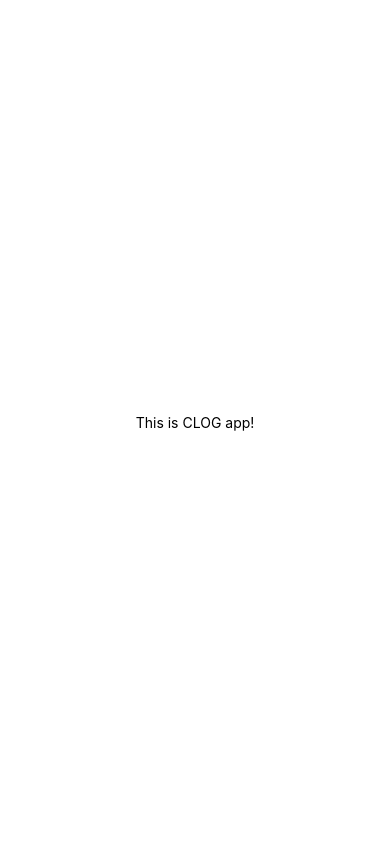
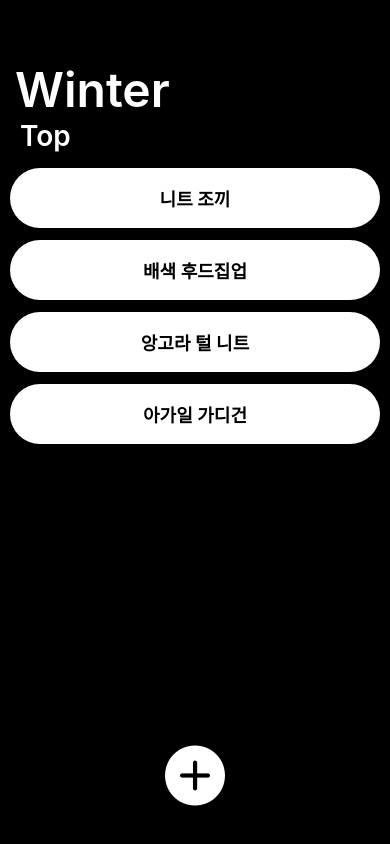
Before and after one commit to DTPrincess/CLOG, a React Native app: screen / in a window 390 px wide. Built offline with nearby package versions, Linux system fonts and the light colour scheme.

Commit message:
clothes list

```diff
--- a/App.js
+++ b/App.js
@@ -1,11 +1,43 @@
 import { StatusBar } from 'expo-status-bar';
-import { StyleSheet, Text, View } from 'react-native';
+import React, { useState } from "react";
+import {
+  StyleSheet,
+  Text,
+  View,
+  ScrollView,
+  TouchableOpacity
+} from 'react-native';
+import { AntDesign } from '@expo/vector-icons';
 
 export default function App() {
+
+  const [clothes, setClothes] = useState([
+    "니트 조끼", "배색 후드집업", "앙고라 털 니트", "아가일 가디건"
+    //, "옷1", "옷2", "옷3", "옷4", "옷5", "옷6"
+  ]);
+
   return (
     <View style={styles.container}>
-      <Text>This is CLOG app!</Text>
-      <StatusBar style="auto" />
+      <StatusBar style="light" />
+
+      <View style={styles.header}>
+        <Text style={styles.season}>Winter</Text>
+        <Text style={styles.category}>Top</Text>
+      </View>
+
+      <ScrollView>
+        {clothes.map((value, key) => (
+          <TouchableOpacity style={styles.content} key={key}>
+            <Text style={styles.clothes}>
+              {value}
+            </Text>
+          </TouchableOpacity>
+        ))}
+      </ScrollView>
+
+      <TouchableOpacity style={styles.plus}>
+        <AntDesign name="pluscircle" size={60} color="white" />
+      </TouchableOpacity>
     </View>
   );
 }
@@ -13,8 +45,40 @@ export default function App() {
 const styles = StyleSheet.create({
   container: {
     flex: 1,
-    backgroundColor: '#fff',
-    alignItems: 'center',
-    justifyContent: 'center',
+    backgroundColor: 'black',
   },
+  header: {
+    marginTop: 60,
+    marginBottom: 15,
+    paddingLeft: 15,
+  },
+  season: {
+    fontSize: 48,
+    fontWeight: "600",
+    color: 'white'
+  },
+  category: {
+    marginLeft: 5,
+    fontSize: 28,
+    fontWeight: "600",
+    color: 'white'
+  },
+  content: {
+    backgroundColor: 'white',
+    borderRadius: 30,
+    marginHorizontal: 10,
+    marginBottom: 12,
+    paddingVertical: 17,
+    paddingHorizontal: 17,
+    alignItems: "center",
+  },
+  clothes: {
+    fontSize: 18,
+    fontWeight: "600",
+  },
+  plus: {
+    alignItems: "center",
+    marginTop: 20,
+    marginBottom: 35,
+  }
 });
```
